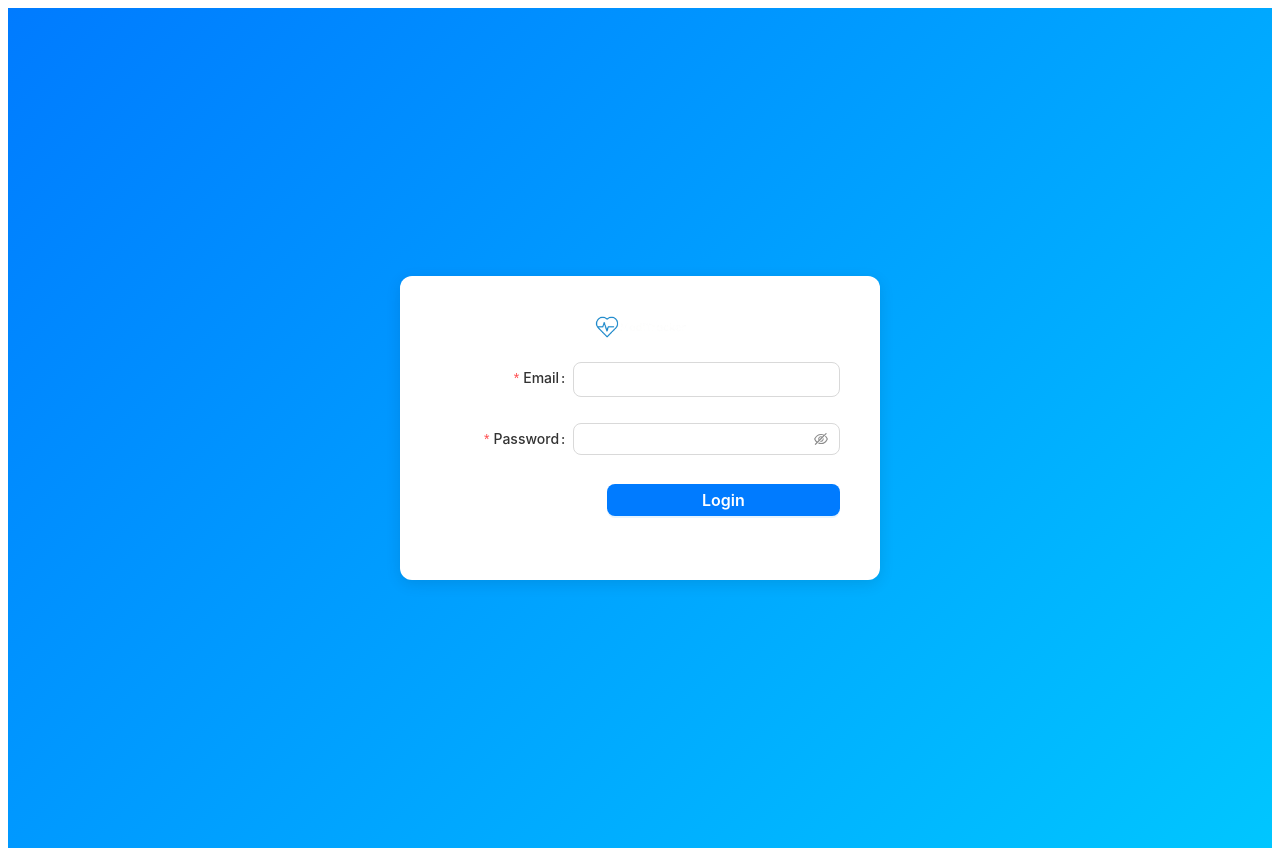
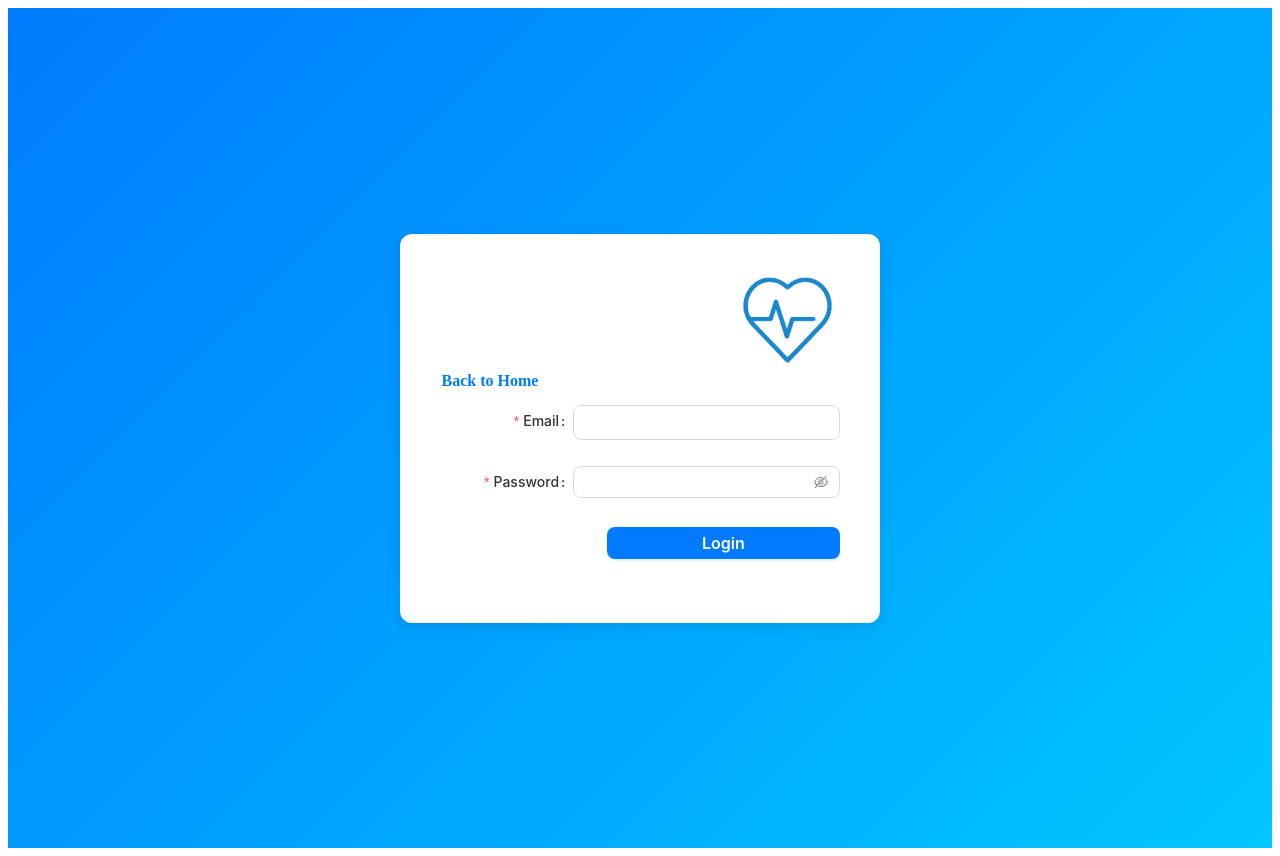
Before and after one commit to Zughayyar/MediTrack_MERN_Project, a React (Vite) app in the folder MediTrackProject/client/: page /login in a window 1280 px wide. Built offline with nearby package versions, Linux system fonts and the light colour scheme.

Commit message:
add link back to home in login page

```diff
--- a/MediTrackProject/client/src/components/users/Login.jsx
+++ b/MediTrackProject/client/src/components/users/Login.jsx
@@ -2,8 +2,8 @@ import React, { useState } from 'react';
 import { Form, Input, Button, Alert } from 'antd';
 import axios from 'axios';
 import '../../styles/Login.css';
-import MediTrackerLogo from '../../images/MediTracker.png';
-import { useNavigate } from 'react-router-dom';
+import MediTrackerLogo from '../../images/undefinedd.png';
+import { Link, useNavigate } from 'react-router-dom';
 import { useAuth } from './AuthContext.jsx'; // Add this line
 
 const Login = () => {
@@ -39,8 +39,8 @@ const Login = () => {
     return (
         <div className="login-wrapper">
         <div className="login-container">
+            <Link to="/">Back to Home</Link>
             <img src={MediTrackerLogo} alt="Logo" className="login-image" />
-
             <Form
             name="basic"
             labelCol={{ span: 8 }}
```
